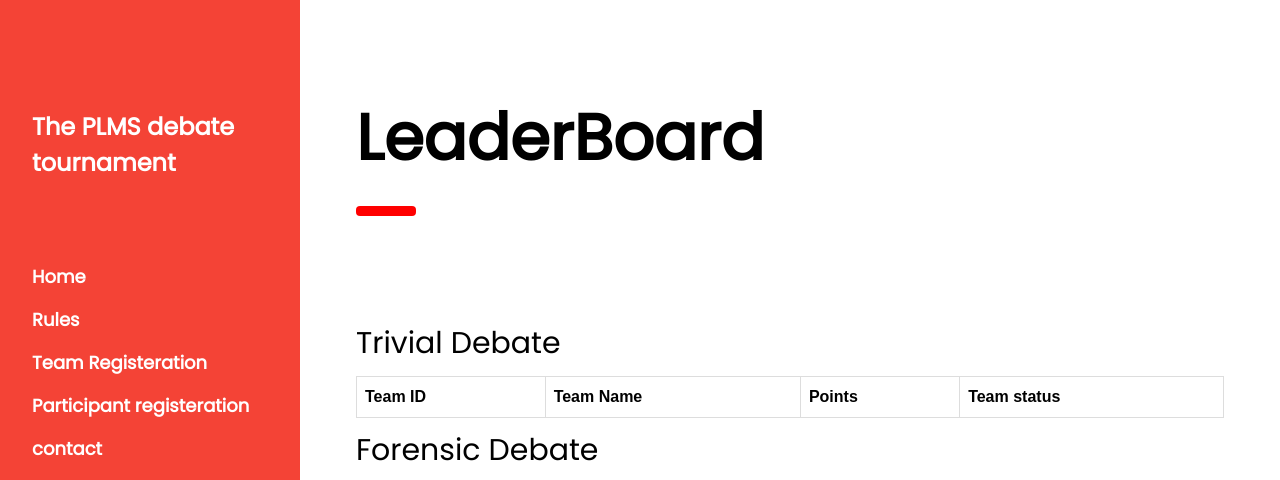
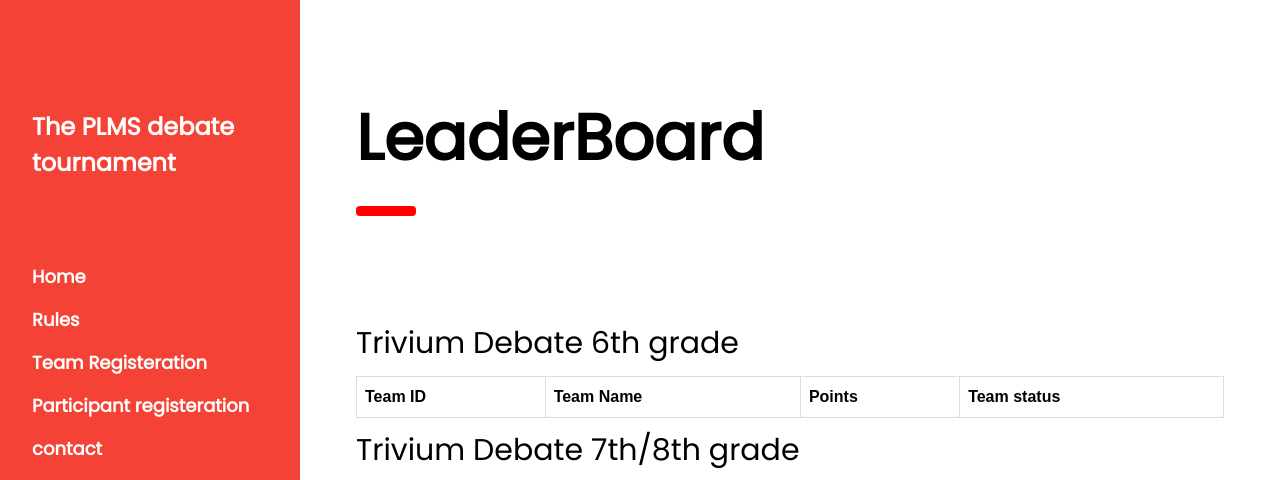
Before and after one commit to Phytonking/plms, a Django app: page /leaderboard in a window 1280 px wide. Shown: the top 480 px of the page. Run offline with Django 3.2, Linux system fonts and the light colour scheme; data comes from the database, SQL or seed files in the repository; data that the repository does not hold is empty.

Commit message:
Update leaderboard.html

```diff
--- a/web/templates/web/leaderboard.html
+++ b/web/templates/web/leaderboard.html
@@ -25,7 +25,7 @@
     }
     </style>
 
-    <h2>Trivial Debate</h2>
+    <h2>Trivium Debate 6th grade</h2>
     <table>
         <tr>
             <th>Team ID</th>
@@ -53,7 +53,7 @@
     </table>
 
 
-    <h2>Forensic Debate</h2>
+    <h2>Trivium Debate 7th/8th grade</h2>
     <table>
         <tr>
             <th>Team ID</th>
```
